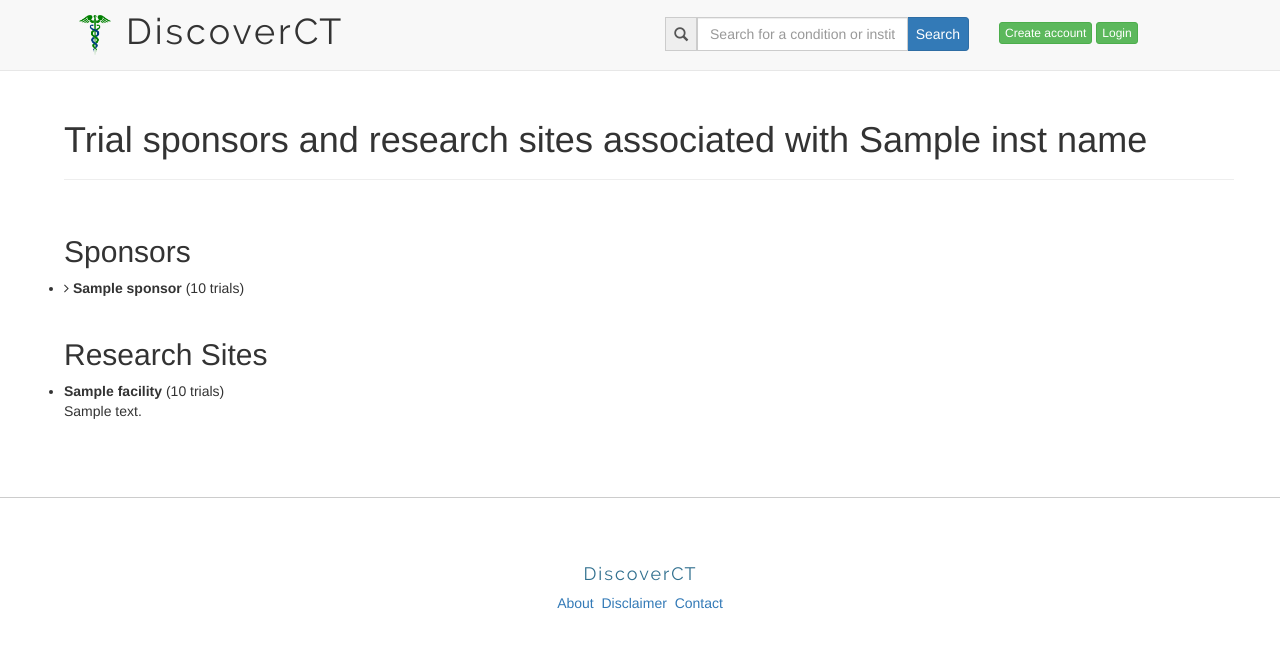
After one commit to jasonost/clinicaltrials, a Flask app: template ctapp/templates/inst_sites.html in a window 1280 px wide. The commit adds this page. Shown: the top 648 px of the page. Run offline with Flask 2, Linux system fonts and the light colour scheme; the template is opened without the code that fills it: most values are stand-ins (such as "Sample title", 1, 10 or a date in 2020); parts of the project's set-up code (start-up, migrations or seed data) failed here and were passed over; some libraries are stand-ins or nearby versions.

Commit message:
Updating front end site
Styling, HTML, and JavaScript changes oh my!

```diff
--- a/ctapp/static/css/main.css
+++ b/ctapp/static/css/main.css
@@ -72,8 +72,34 @@ a .btn {
     transform: translateY(-50%);
 }
 
-br {
-    margin-top: .5em;
+.nodec:hover {
+    text-decoration: none;
+}
+
+tspan {
+    font-weight: bold;
+}
+
+#inst-summary {
+    padding-left: 1.5em;
+}
+
+#top-conditions {
+    text-align: center;
+}
+
+.modal-input {
+    margin-bottom: 10px;
+}
+
+#facility-list ul.list-group {
+    padding-left: 0;
+      -moz-column-count: 2;
+      -moz-column-gap: 10px;
+      -webkit-column-count: 2;
+      -webkit-column-gap: 10px;
+  column-count: 2;
+  column-gap: 10px;
 }
 
 /*Global Responsive*/
@@ -121,8 +147,12 @@ br {
 }
 
 .navbar-search {
-    padding-left: 60px;
+    padding-left: 40px;
 }
+
+.navbar-button {
+        transform: translateY(100%);
+    }
 
 @media (min-width: 768px) {
     .navbar-search {
@@ -165,12 +195,12 @@ nav .site-name a:hover{
     margin-bottom: 20px;
 }
 
-#ratings-table {
+.ratings-table {
     margin-top: 20px;
 }
 
 .rating-overall {
-    font-size: 180%;
+    font-size: 150%;
     font-weight: bold;
 }
 
--- a/ctapp/static/js/search.js
+++ b/ctapp/static/js/main.js
@@ -60,3 +60,20 @@ $("#search-text").keydown(function(event) {
         }
       }
 });
+
+if ($(window).width() < 768) {
+  var buttons = $("#login-buttons").clone();
+  $("#login-buttons").remove();
+  $("#navbar-top").append(buttons);
+}
+
+
+$('#exampleModal').on('show.bs.modal', function (event) {
+  var button = $(event.relatedTarget) // Button that triggered the modal
+  var recipient = button.data('whatever') // Extract info from data-* attributes
+  // If necessary, you could initiate an AJAX request here (and then do the updating in a callback).
+  // Update the modal's content. We'll use jQuery here, but you could use a data binding library or other methods instead.
+  var modal = $(this)
+  modal.find('.modal-title').text('New message to ' + recipient)
+  modal.find('.modal-body input').val(recipient)
+})
--- a/ctapp/templates/footer.html
+++ b/ctapp/templates/footer.html
@@ -11,4 +11,5 @@
     </div> <!-- end .wrapper.container -->
 
   </body>
+  <script src="{{ url_for('static', filename='js/main.js') }}"></script>
 </html>
--- a/ctapp/templates/header.html
+++ b/ctapp/templates/header.html
@@ -25,6 +25,7 @@
     <script src="{{ url_for('static', filename='js/bootstrap_components.js') }}"></script>
     <link rel="stylesheet" href="//maxcdn.bootstrapcdn.com/font-awesome/4.3.0/css/font-awesome.min.css" type='text/css'>
     <script src="https://ajax.googleapis.com/ajax/libs/jquery/1.11.1/jquery.min.js"></script>
+    <script src="{{ url_for('static', filename='js/jquery-ui/jquery-ui.js') }}"></script>
     <script type=text/javascript>$SCRIPT_ROOT = {{ request.script_root|tojson|safe }} + "/";</script>
     <!-- HTML5 shim and Respond.js for IE8 support of HTML5 elements and media queries -->
     <!-- WARNING: Respond.js doesn't work if you view the page via file:// -->
@@ -36,17 +37,36 @@
     <link rel="icon" type="image/png" href="{{ url_for('static', filename='assets/favicon_green.png') }}">
   </head>
   <body>
+  {% if is_home %}
     <nav class="navbar navbar-default navbar-fixed-top" role="navigation">
       <div class="container-fluid wrapper">
-        <div class="row col-xs-12 col-sm-8 col-md-8">
+        <div class="row col-xs-8 col-sm-8 col-md-10">
           <a class="navbar-brand" href="{{ url_for('home') }}">
             <img alt="Brand" src="{{ url_for('static', filename='assets/health-care-symbol-png.png') }}">
           </a>
           <h1 class='site-name'><a href="{{ url_for('home') }}"><span style="letter-spacing: 3px;">Discover</span>CT</a></h1>
         </div>
-        {% if not is_home %}
-            <div class="form-group">
-              <div class="col-xs-12 col-sm-8 col-md-4"></div>
+        <div class="col-xs-4 col-sm-4 col-md-2">
+          <button type="button" class="navbar-button btn btn-success btn-xs" data-toggle="modal" data-target="#create-user-modal">
+            Create account
+          </button>
+          <button type="button" class="navbar-button btn btn-success btn-xs" data-toggle="modal" data-target="#login-modal">
+            Login
+          </button>
+        </div>
+    </nav>
+  {% else %}
+    <nav class="navbar navbar-default navbar-fixed-top" role="navigation">
+      <div class="container-fluid wrapper">
+        <div id="navbar-top">
+          <div class="row col-xs-8 col-sm-8 col-md-6">
+            <a class="navbar-brand" href="{{ url_for('home') }}">
+              <img alt="Brand" src="{{ url_for('static', filename='assets/health-care-symbol-png.png') }}">
+            </a>
+            <h1 class='site-name'><a href="{{ url_for('home') }}"><span style="letter-spacing: 3px;">Discover</span>CT</a></h1>
+          </div>
+        </div>
+        <div class="form-group col-xs-12 col-sm-12 col-md-4">
           <div class="input-group navbar-search">
             <label class="sr-only" for="search-text">Condition and Institution Search</label>
             <div class="input-group-addon">
@@ -58,8 +78,45 @@
             </div>
           </div>
         </div>
-            <script src="{{ url_for('static', filename='js/jquery-ui/jquery-ui.js') }}"></script>
-            <script src="{{ url_for('static', filename='js/search.js') }}"></script>
-        {% endif %}
+        <div id="login-buttons" class="col-xs-4 col-sm-4 col-md-2">
+          <button type="button" class="navbar-button btn btn-success btn-xs" data-toggle="modal" data-target="#create-user-modal">
+            Create account
+          </button>
+          <button type="button" class="navbar-button btn btn-success btn-xs" data-toggle="modal" data-target="#login-modal">
+            Login
+          </button>
         </div>
     </nav>
+  {% endif %}
+
+  <div class="modal fade" id="create-user-modal" tabindex="-1" role="dialog" aria-labelledby="create-user-label" aria-hidden="true">
+    <div class="modal-dialog modal-sm">
+      <div class="modal-content">
+        <div class="modal-header">
+          <button type="button" class="close" data-dismiss="modal" aria-label="Close"><span aria-hidden="true">&times;</span></button>
+          <h4 class="modal-title" id="create-user-label">Create an account</h4>
+        </div>
+        <div class="modal-body">
+          <div class="input-group modal-input">
+            <span class="input-group-addon" id="input-user-name">User name:</span>
+            <input type="text" class="form-control" placeholder="User name" aria-describedby="input-user-name">
+          </div>
+
+          <div class="input-group modal-input">
+            <span class="input-group-addon" id="input-institution">Institution:</span>
+            <input type="text" class="form-control" placeholder="Institution name" aria-describedby="input-institution">
+          </div>
+
+          <div class="input-group modal-input">
+            <span class="input-group-addon">$</span>
+            <input type="text" class="form-control" aria-label="Amount (to the nearest dollar)">
+            <span class="input-group-addon">.00</span>
+          </div>
+        </div>
+        <div class="modal-footer">
+          <button type="button" class="btn btn-default" data-dismiss="modal">Cancel</button>
+          <button type="button" class="btn btn-primary" data-dismiss="modal">Create account!</button>
+        </div>
+      </div>
+    </div>
+  </div>
--- a/ctapp/templates/index.html
+++ b/ctapp/templates/index.html
@@ -34,10 +34,8 @@
     </section>
 
     <!-- INDEX PAGE -->
-    <script src="{{ url_for('static', filename='js/jquery-ui/jquery-ui.js') }}"></script>
     <script src="http://cdn.leafletjs.com/leaflet-0.7.3/leaflet.js"></script>
     <script src="{{ url_for('static', filename='js/leaflet.markercluster-src.js') }}"></script>
     <script src="{{ url_for('static', filename='js/map.js') }}"></script>
-    <script src="{{ url_for('static', filename='js/search.js') }}"></script>
 
 {% include 'footer.html' %}
--- /dev/null
+++ b/ctapp/templates/inst_sites.html
@@ -0,0 +1,38 @@
+{% include 'header.html' %}
+
+<div id='site-list-{{ inst_id }}' class='wrapper'>
+  <header class='container'>
+    <div class='page-header row'>
+      <h1>Trial sponsors and research sites associated with {{ inst_name }}</h1>
+    </div>
+  </header>
+  <section class='container'>
+    <div id='site-list'>
+      <div id='sponsor-list' class='row'>
+        {% if sponsor_list|length > 0 %}
+          <h2>Sponsors</h2>
+          <ul class='list-group'>
+            {% for sponsor in sponsor_list %}
+              <li><i class="fa fa-angle-right"></i> <span style="font-weight:bold">{{ sponsor.name }}</span> ({{ sponsor.cnt }} trials)</li>
+            {% endfor %}
+          </ul>
+        {% endif %}
+      </div>
+      <div id='facility-list' class='row'>
+        {% if facility_list|length > 0 %}
+          <h2>Research Sites</h2>
+          <ul class='list-group'>
+            {% for facility in facility_list %}
+              <li class='facility'>
+                <span style="font-weight:bold">{{ facility.name }}</span> ({{ facility.cnt }} trials)<br />
+                {{ facility.address|safe }}<br />
+              </li>
+            {% endfor %}
+          </ul>
+        {% endif %}
+      </div>
+    </div> <!-- end .site-list -->
+  </section>
+</div>
+
+{% include 'footer.html' %}
--- a/ctapp/templates/ratings_description.html
+++ b/ctapp/templates/ratings_description.html
@@ -20,7 +20,4 @@
       </div> <!-- end .row -->
     </section>
 
-    <!-- Load jQuery just in case we decide to use it -->
-    <script src="{{ url_for('static', filename='js/jquery-ui/jquery-ui.js') }}"></script>
-
 {% include 'footer.html' %}
--- a/ctapp/templates/site_list.html
+++ b/ctapp/templates/site_list.html
@@ -24,7 +24,7 @@
   </div> <!-- end .site-list -->
 
   <script>
-    {% if (sponsor_list|length) + (facility_list|length * 3) >= 10 %}
+    {% if (sponsor_list|length) + (facility_list|length * 3) >= 9 %}
       $(".overflow-sites").css("height", "350px");
     {% elif (sponsor_list|length) + (facility_list|length * 3) >= 6 %}
       $(".overflow-sites").css("height", "200px");
--- a/ctapp/templates/trial_window.html
+++ b/ctapp/templates/trial_window.html
@@ -33,5 +33,6 @@
     </select>
 </div>
 <div id='trial-list' class='col-xs-12 col-sm-10 col-md-10 overflow'>
+<i id='trial-list-spinner' class="fa fa-spinner fa-pulse spinner" style="font-size: 5em; margin: .5em;"></i>
 </div>
 </div> <!-- end #trial-container -->
```
Also changed, not shown: ctapp/static/js/institution.js (+28 -33 lines), ctapp/static/js/trial_list.js (+6 -1 lines), ctapp/templates/condition.html (+6 -3 lines), ctapp/templates/institution.html (+27 -53 lines), ctapp/templates/ratings_summary.html (added, +35 -0 lines), ctapp/templates/trial.html (+40 -12 lines), ctapp/views.py (+120 -47 lines). Lines whose indentation alone changed are shown as unchanged.
